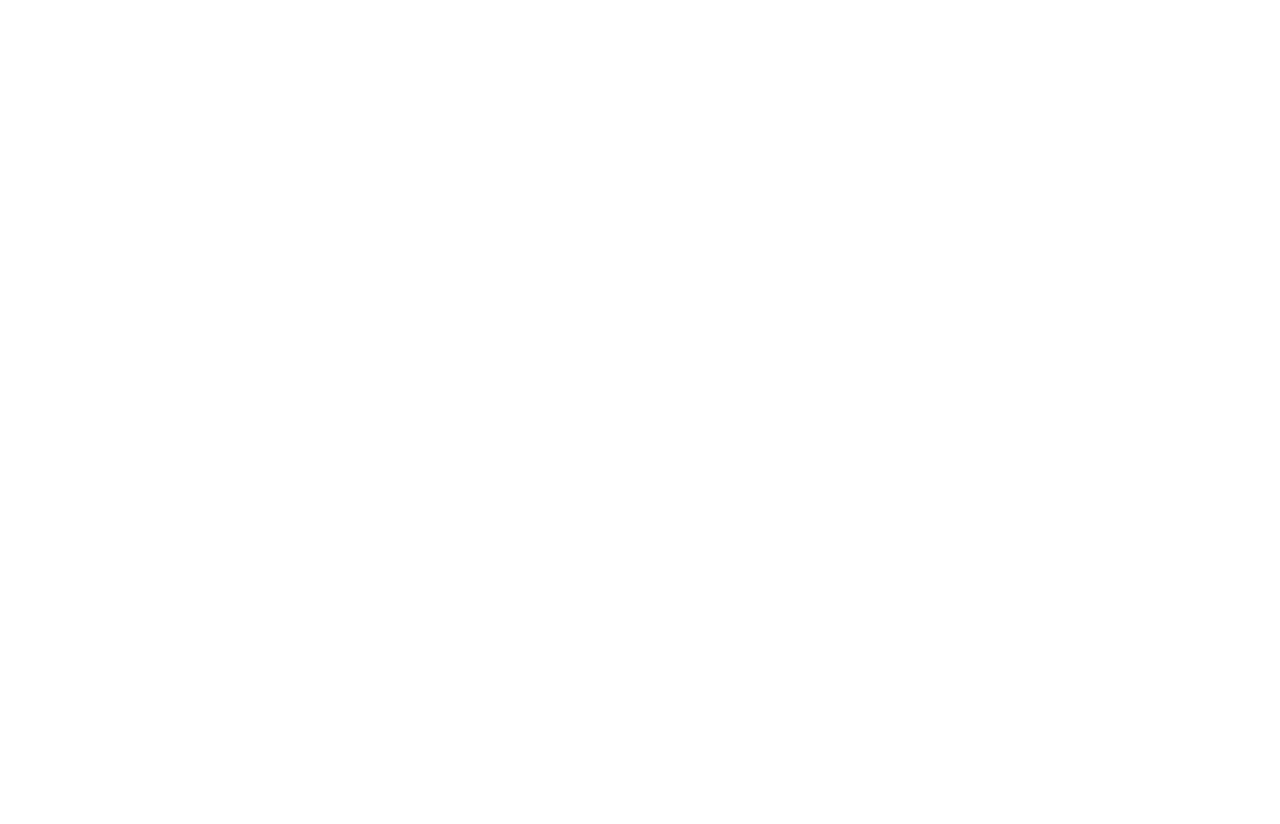
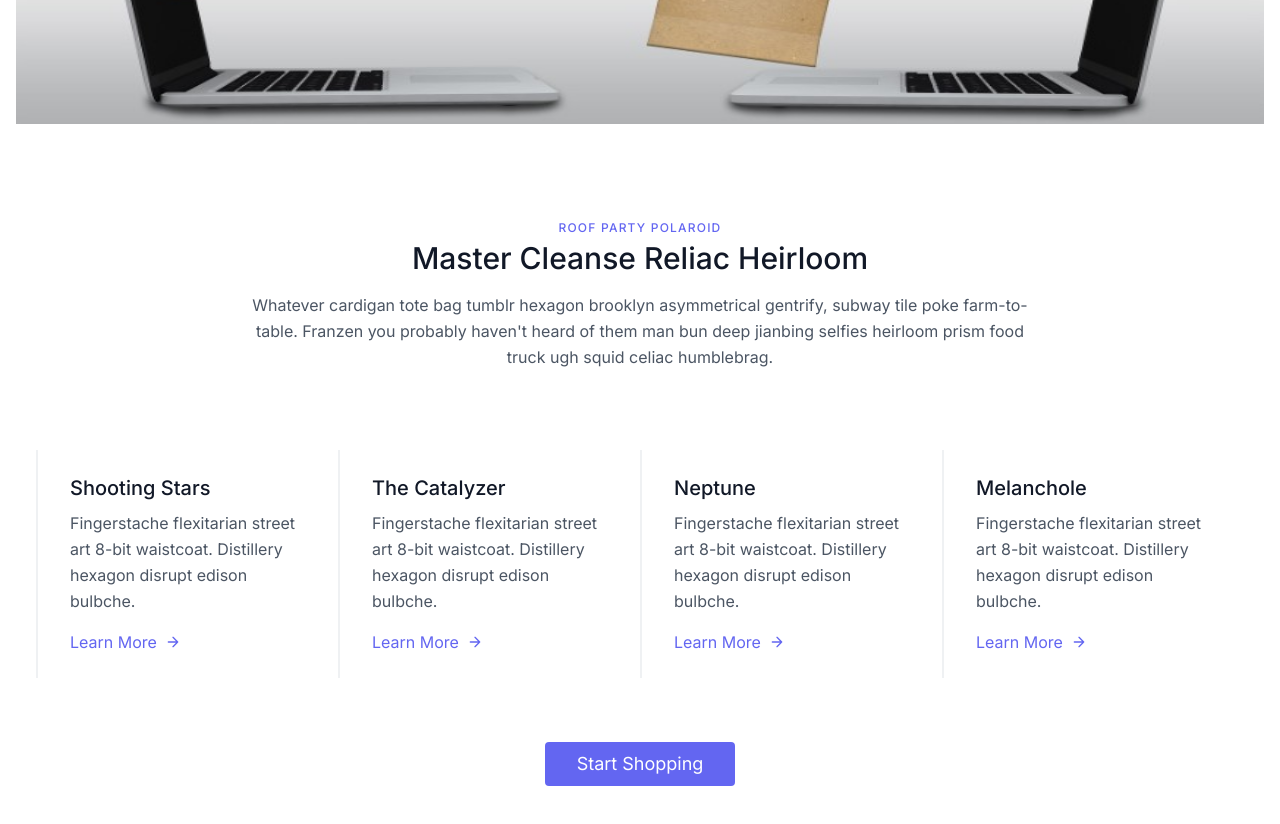
Before and after one commit to umer-shehzad/myshop-strapi-app, a Next.js app in the folder frontend-nextjs/: page / in a window 1280 px wide. Shown: the part 320-1144 px from the top of the page. Before the commit the page ends 800 px from the top, so only its background shows below. Built offline with nearby package versions, Linux system fonts and the light colour scheme.

Commit message:
add home page content

```diff
--- a/frontend-nextjs/src/app/page.js
+++ b/frontend-nextjs/src/app/page.js
@@ -1,8 +1,59 @@
+import Link from "next/link";
 
 export default function Home() {
   return (
     <div className="container mx-auto px-4">
-      Home
+      <img className="w-full h-[44vh]" src="cover-img.jpg" alt="cover-img" />
+      <section className="text-gray-600 body-font">
+        <div className="container px-5 py-24 mx-auto">
+          <div className="flex flex-col text-center w-full mb-20">
+            <h2 className="text-xs text-indigo-500 tracking-widest font-medium title-font mb-1">ROOF PARTY POLAROID</h2>
+            <h1 className="sm:text-3xl text-2xl font-medium title-font mb-4 text-gray-900">Master Cleanse Reliac Heirloom</h1>
+            <p className="lg:w-2/3 mx-auto leading-relaxed text-base">Whatever cardigan tote bag tumblr hexagon brooklyn asymmetrical gentrify, subway tile poke farm-to-table. Franzen you probably haven't heard of them man bun deep jianbing selfies heirloom prism food truck ugh squid celiac humblebrag.</p>
+          </div>
+          <div className="flex flex-wrap">
+            <div className="xl:w-1/4 lg:w-1/2 md:w-full px-8 py-6 border-l-2 border-gray-200 border-opacity-60">
+              <h2 className="text-lg sm:text-xl text-gray-900 font-medium title-font mb-2">Shooting Stars</h2>
+              <p className="leading-relaxed text-base mb-4">Fingerstache flexitarian street art 8-bit waistcoat. Distillery hexagon disrupt edison bulbche.</p>
+              <a className="text-indigo-500 inline-flex items-center">Learn More
+                <svg fill="none" stroke="currentColor" strokeLinecap="round" strokeLinejoin="round" strokeWidth="2" className="w-4 h-4 ml-2" viewBox="0 0 24 24">
+                  <path d="M5 12h14M12 5l7 7-7 7"></path>
+                </svg>
+              </a>
+            </div>
+            <div className="xl:w-1/4 lg:w-1/2 md:w-full px-8 py-6 border-l-2 border-gray-200 border-opacity-60">
+              <h2 className="text-lg sm:text-xl text-gray-900 font-medium title-font mb-2">The Catalyzer</h2>
+              <p className="leading-relaxed text-base mb-4">Fingerstache flexitarian street art 8-bit waistcoat. Distillery hexagon disrupt edison bulbche.</p>
+              <a className="text-indigo-500 inline-flex items-center">Learn More
+                <svg fill="none" stroke="currentColor" strokeLinecap="round" strokeLinejoin="round" strokeWidth="2" className="w-4 h-4 ml-2" viewBox="0 0 24 24">
+                  <path d="M5 12h14M12 5l7 7-7 7"></path>
+                </svg>
+              </a>
+            </div>
+            <div className="xl:w-1/4 lg:w-1/2 md:w-full px-8 py-6 border-l-2 border-gray-200 border-opacity-60">
+              <h2 className="text-lg sm:text-xl text-gray-900 font-medium title-font mb-2">Neptune</h2>
+              <p className="leading-relaxed text-base mb-4">Fingerstache flexitarian street art 8-bit waistcoat. Distillery hexagon disrupt edison bulbche.</p>
+              <a className="text-indigo-500 inline-flex items-center">Learn More
+                <svg fill="none" stroke="currentColor" strokeLinecap="round" strokeLinejoin="round" strokeWidth="2" className="w-4 h-4 ml-2" viewBox="0 0 24 24">
+                  <path d="M5 12h14M12 5l7 7-7 7"></path>
+                </svg>
+              </a>
+            </div>
+            <div className="xl:w-1/4 lg:w-1/2 md:w-full px-8 py-6 border-l-2 border-gray-200 border-opacity-60">
+              <h2 className="text-lg sm:text-xl text-gray-900 font-medium title-font mb-2">Melanchole</h2>
+              <p className="leading-relaxed text-base mb-4">Fingerstache flexitarian street art 8-bit waistcoat. Distillery hexagon disrupt edison bulbche.</p>
+              <a className="text-indigo-500 inline-flex items-center">Learn More
+                <svg fill="none" stroke="currentColor" strokeLinecap="round" strokeLinejoin="round" strokeWidth="2" className="w-4 h-4 ml-2" viewBox="0 0 24 24">
+                  <path d="M5 12h14M12 5l7 7-7 7"></path>
+                </svg>
+              </a>
+            </div>
+          </div>
+          <Link href="/products">
+          <button className="flex mx-auto mt-16 text-white bg-indigo-500 border-0 py-2 px-8 focus:outline-none hover:bg-indigo-600 rounded text-lg">Start Shopping</button>
+          </Link>
+        </div>
+      </section>
     </div>
   );
 }
--- a/frontend-nextjs/src/app/product/[slug]/page.js
+++ b/frontend-nextjs/src/app/product/[slug]/page.js
@@ -17,8 +17,6 @@
         const fetchProductBySlug = async () => {
             try {
                 const response = await axios.get(`http://localhost:1337/api/products?filters[slug]=${slug}`);
-                // console.log('res', response.data.data[0]);
-                // console.log('title', response.data.data[0].attributes.title);
                 setProduct(response.data.data[0]);
             } catch (error) {
                 console.error('Error fetching product by slug:', error);
```
Also changed, not shown: frontend-nextjs/public/cover-img.jpg (added).
